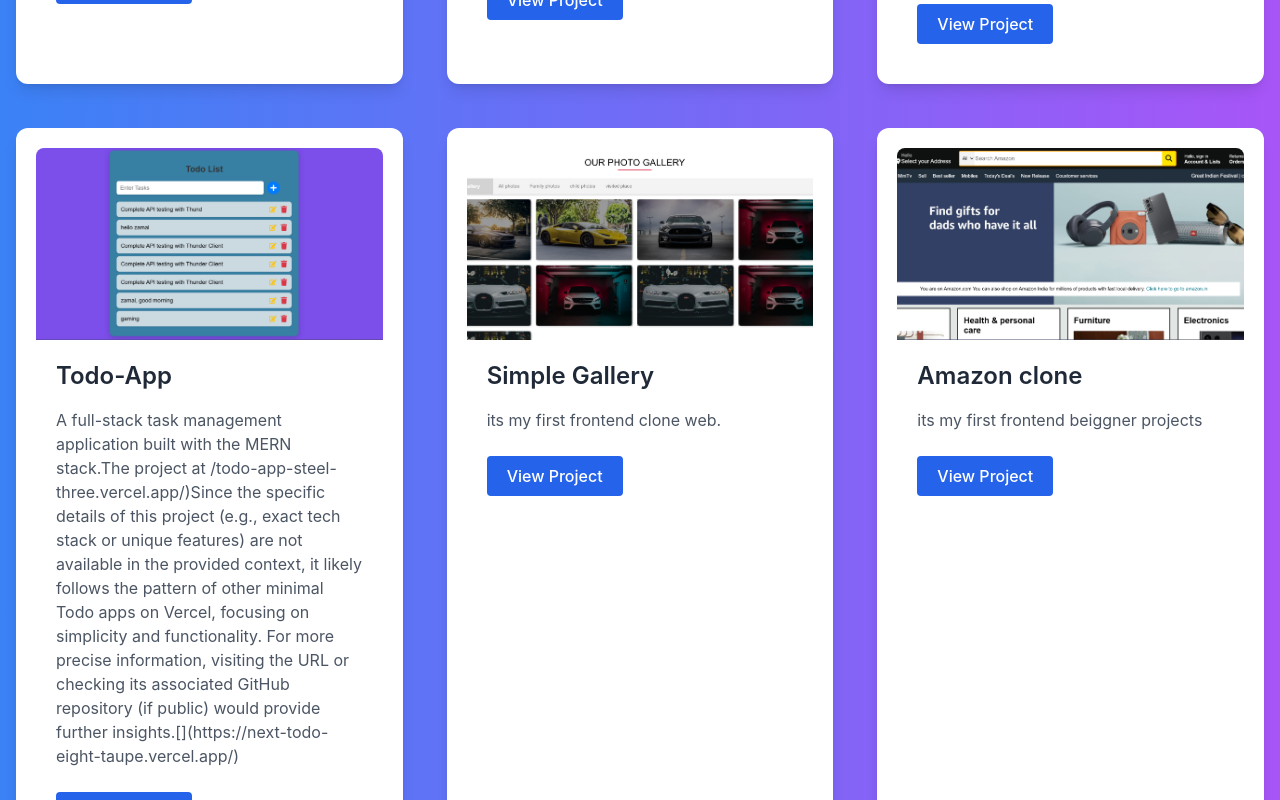
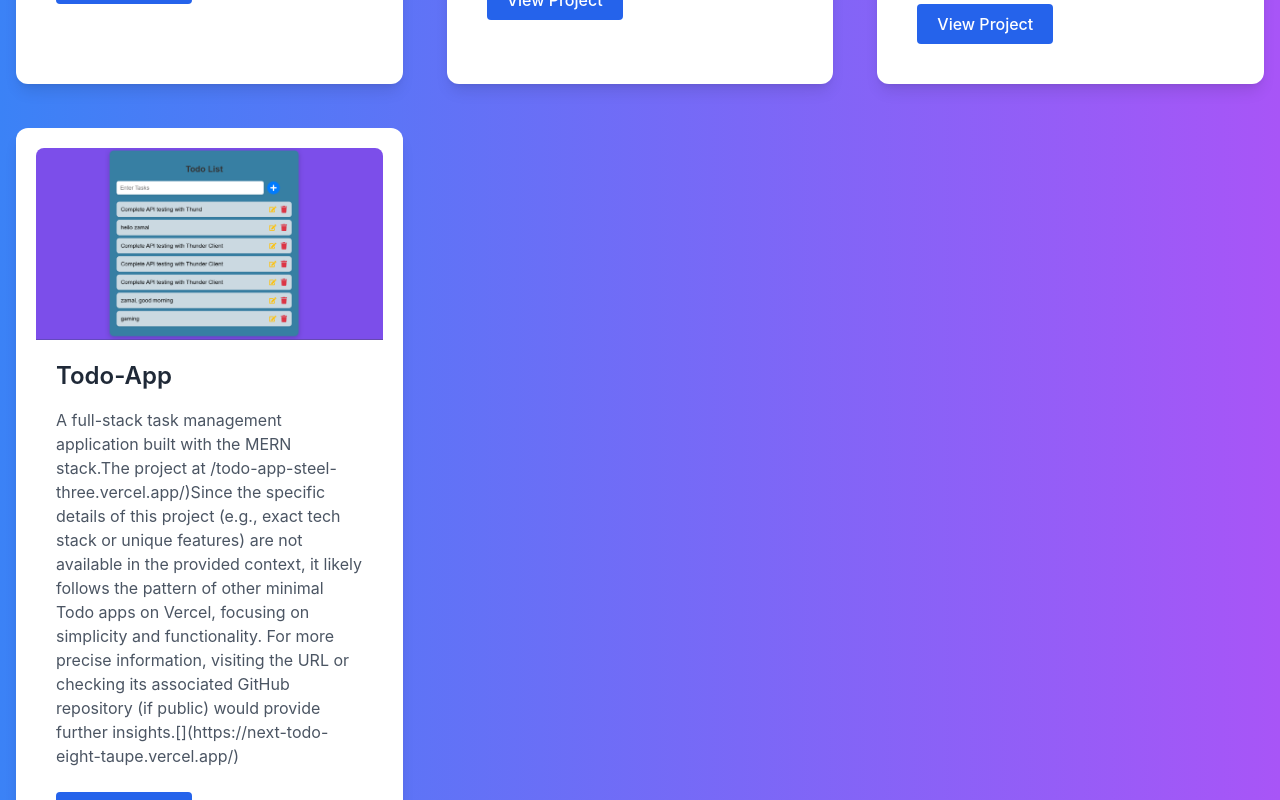
Before and after one commit to Zamal2003/Portfolio2.0, a React (Vite) app: page / in a window 1280 px wide. Shown: the part 1420-2220 px from the top of the page. Built offline with nearby package versions, Linux system fonts and the light colour scheme.

Commit message:
first commit

```diff
--- a/src/components/Projects.jsx
+++ b/src/components/Projects.jsx
@@ -33,18 +33,6 @@
       link: 'https://todo-app-my-app.vercel.app/',
     },
 
-    {
-      title: 'Simple Gallery',
-      image: gallery,
-      description: 'its my first frontend clone web.',
-      link: 'https://simplegallery01.netlify.app/',
-    },
-    {
-      title: 'Amazon clone',
-      image: amazon,
-      description: 'its my first frontend beiggner projects',
-      link: 'https://amazon2-o-jk.vercel.app/',
-    },
   ];
   return (
     <section id="projects" className="bg-gradient-to-r from-blue-500 to-purple-500 py-20">
```
